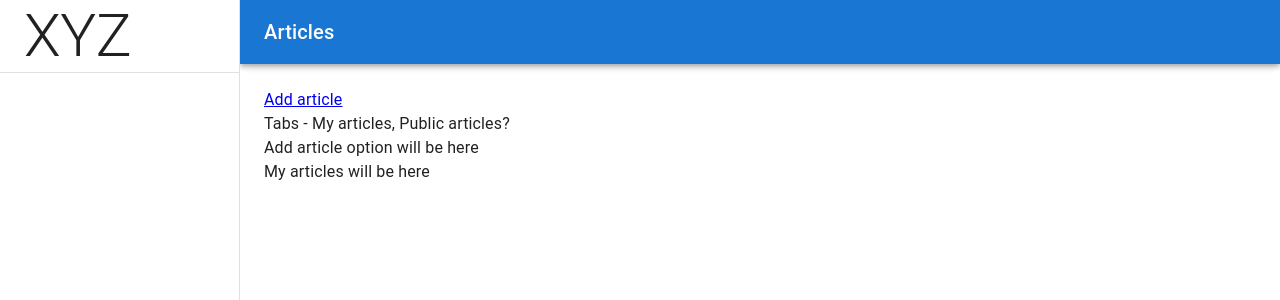
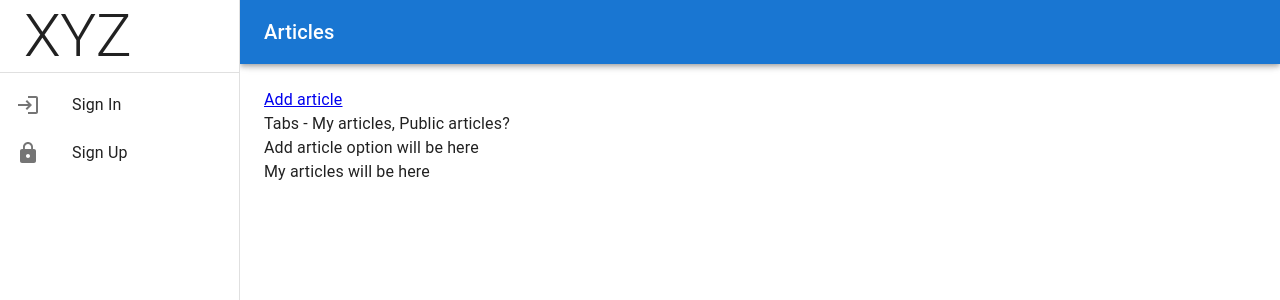
Before and after one commit to drohal3/fullstackopen-project, a React (Create React App) app in the folder frontend/: page /articles in a window 1280 px wide. Shown: the top 300 px of the page. Built offline with nearby package versions, Linux system fonts and the light colour scheme.

Commit message:
added login buttons to home

```diff
--- a/frontend/src/components/layout/AppLayout.js
+++ b/frontend/src/components/layout/AppLayout.js
@@ -9,6 +9,8 @@ import LogoutIcon from '@mui/icons-material/Logout';
 import HomeIcon from '@mui/icons-material/Home';
 import LibraryBooksIcon from '@mui/icons-material/LibraryBooks';
 import ManageAccountsIcon from '@mui/icons-material/ManageAccounts';
+import LoginIcon from '@mui/icons-material/Login';
+import LockIcon from '@mui/icons-material/Lock';
 import List from '@mui/material/List';
 import ListItem from '@mui/material/ListItem';
 import ListItemButton from '@mui/material/ListItemButton';
@@ -19,7 +21,6 @@ import Toolbar from '@mui/material/Toolbar';
 import Typography from '@mui/material/Typography';
 import {Link as RouterLink, useNavigate} from 'react-router-dom';
 import {useAuthData} from "../../hooks/useAuthHooks";
-import {useEffect} from "react";
 
 const drawerWidth = 240;
 
@@ -76,7 +77,26 @@ function AppLayout(props) {
         </ListItem>
       </List>
     </>
-  ) : (<></>)
+  ) : (<>
+    <List>
+      <ListItem disablePadding>
+        <ListItemButton component={RouterLink} to="/login">
+          <ListItemIcon>
+            <LoginIcon />
+          </ListItemIcon>
+          <ListItemText primary="Sign In" />
+        </ListItemButton>
+      </ListItem>
+      <ListItem disablePadding>
+        <ListItemButton component={RouterLink} to="/register">
+          <ListItemIcon>
+            <LockIcon />
+          </ListItemIcon>
+          <ListItemText primary="Sign Up" />
+        </ListItemButton>
+      </ListItem>
+    </List>
+  </>)
 
   const drawer = (
     <div>
```
Also changed, not shown: 2 other files (tests, documents, lock files or other folders).
